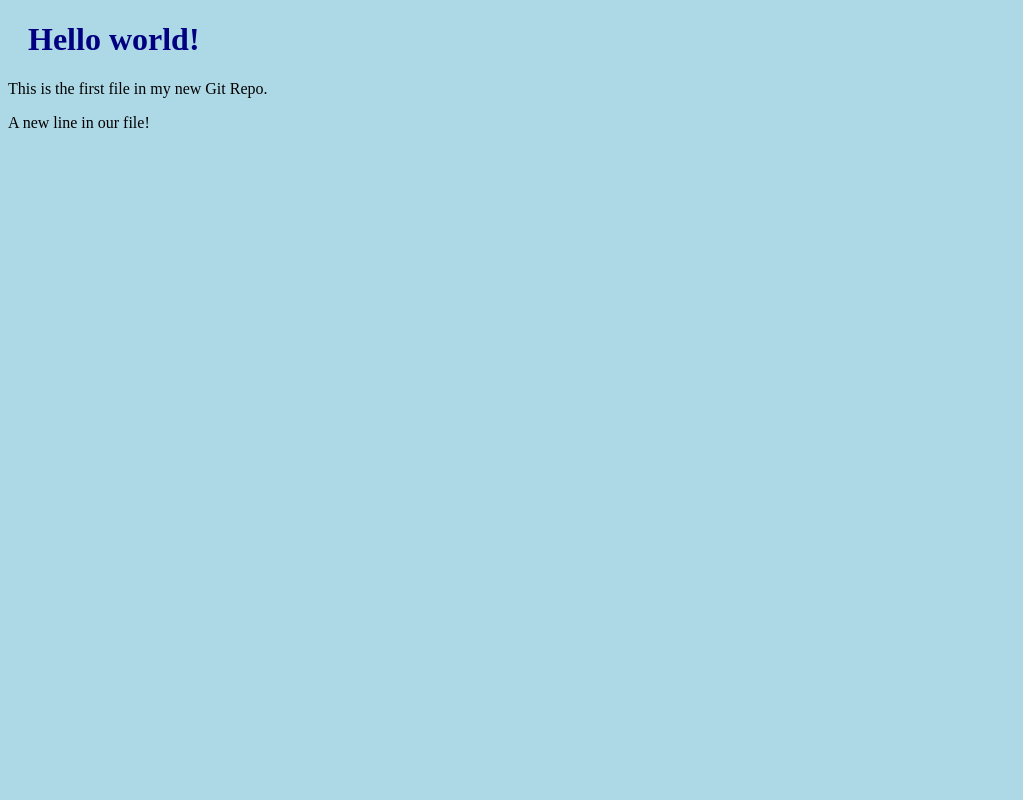
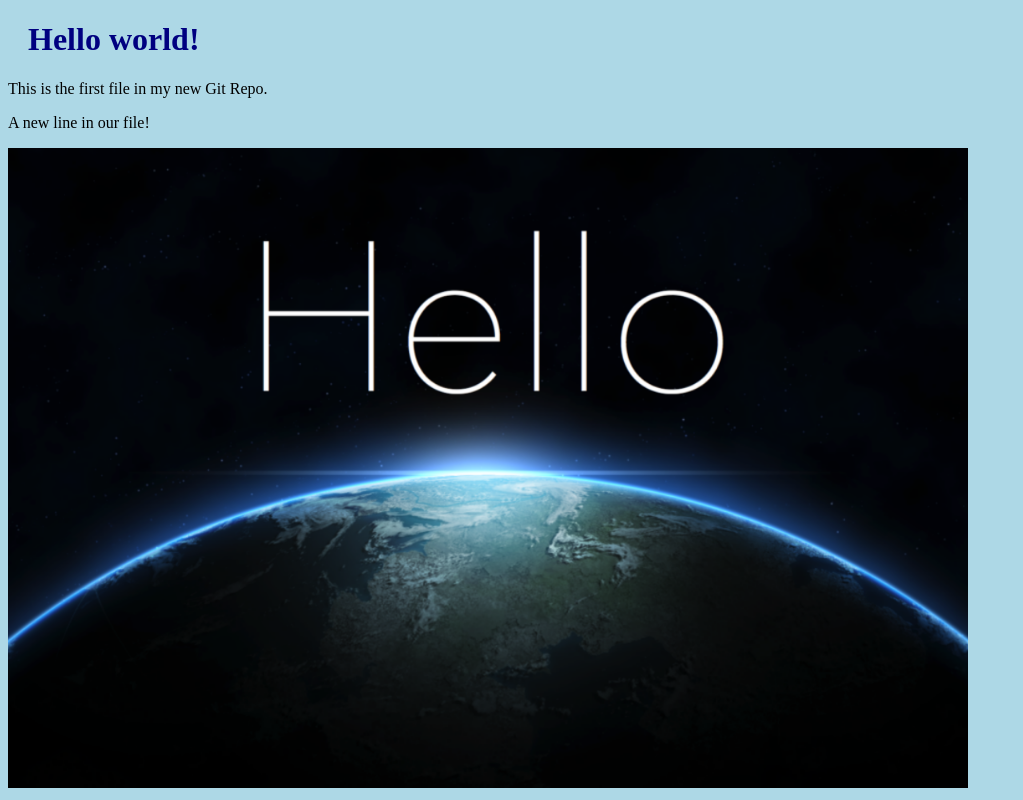
Before and after one commit to DINAKAR23/hello-world, a plain HTML site: page index.html in a window 1280 px wide. Shown: the whole page, without its empty margins (0-1023 px from the left). Drawn offline with Linux system fonts and the light colour scheme.

Commit message:
added image to Hello World

```diff
--- a/index.html
+++ b/index.html
@@ -11,6 +11,7 @@
     <h1>Hello world!</h1>
     <p>This is the first file in my new Git Repo.</p>
     <p>A new line in our file!</p>
+    <div><img src="img_hello_world.jpg" alt="Hello World from Space" style="width:100%;max-width:960px"></div>
 </body>
 
 </html>
```
Also changed, not shown: img_hello_world.jpg (added).
